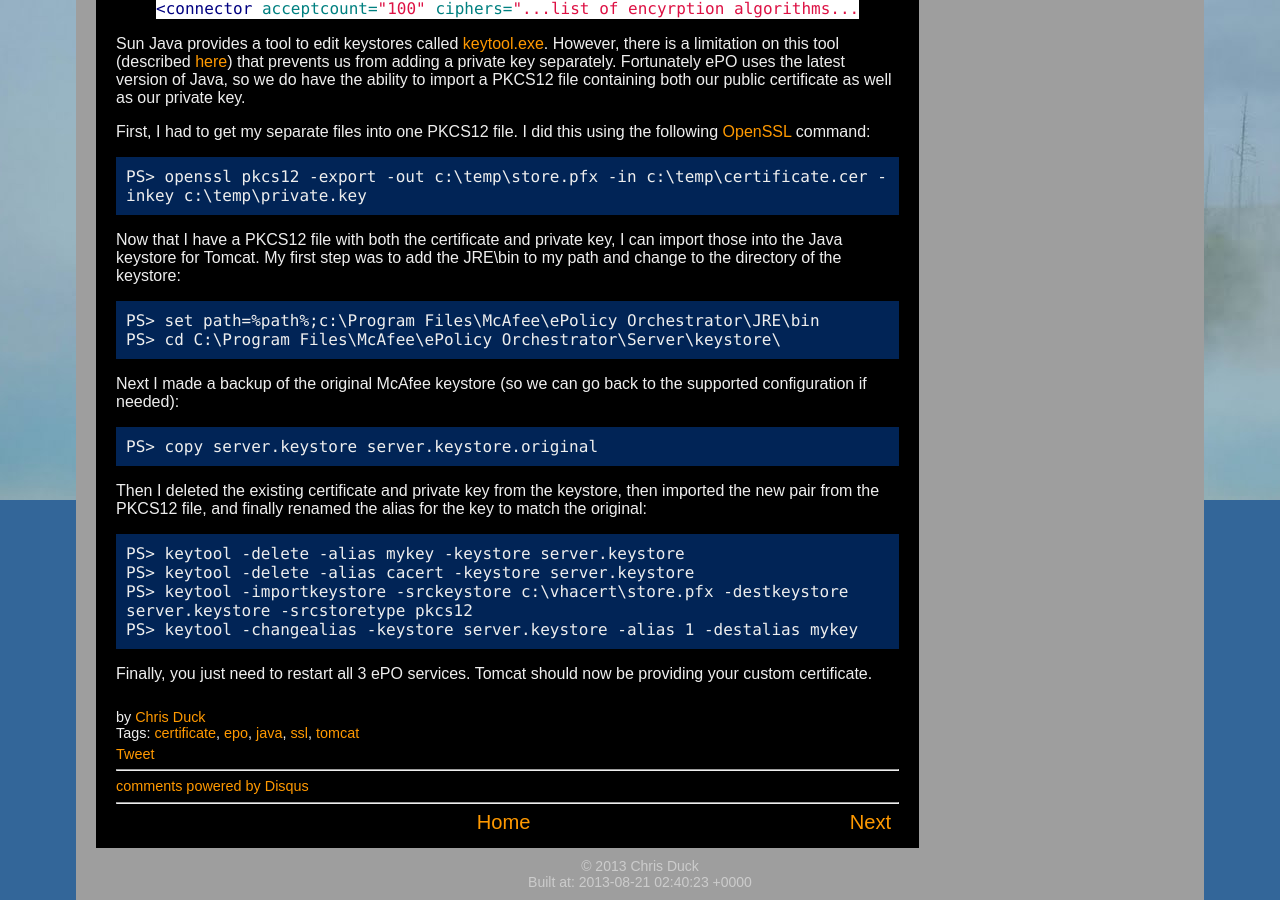
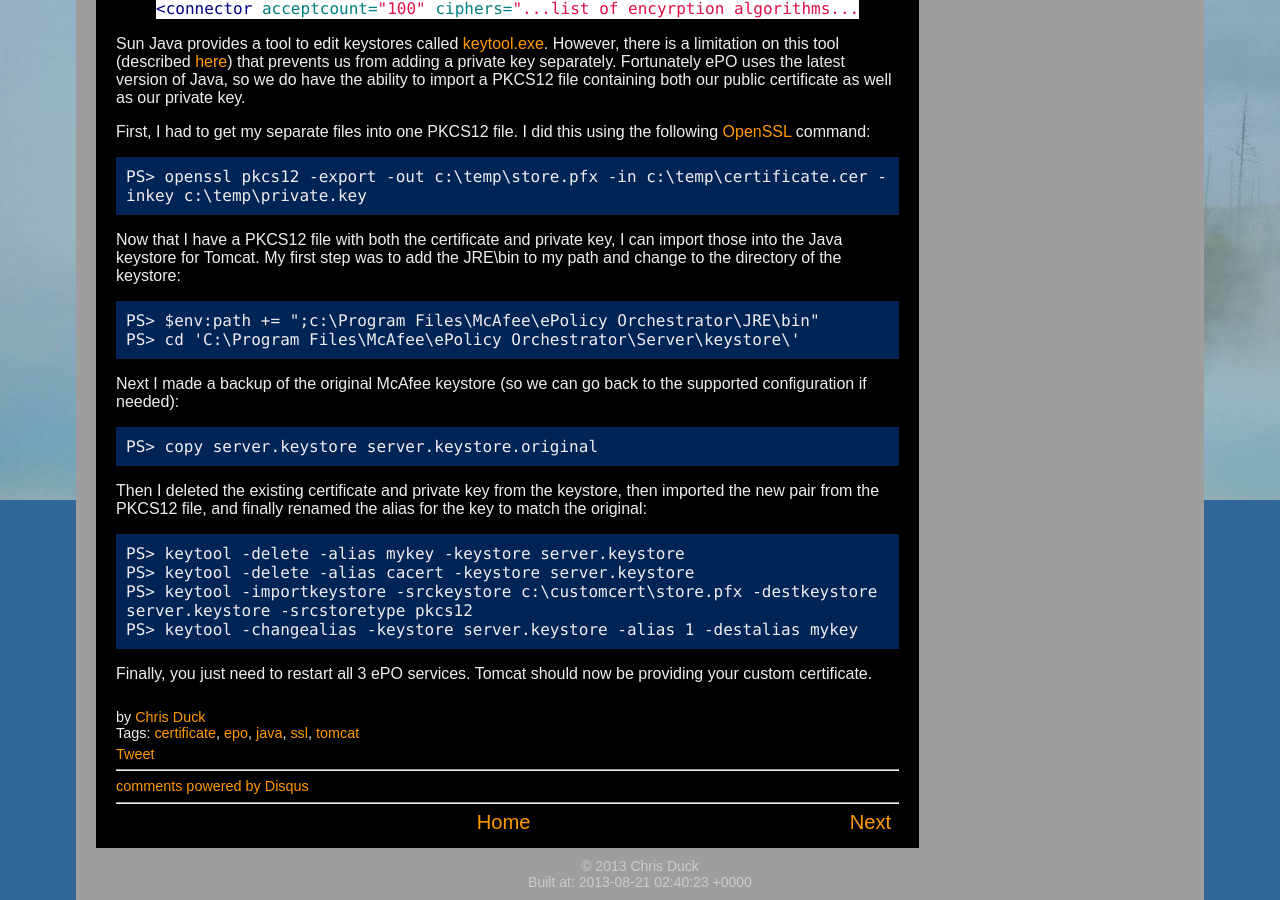
Before and after one commit to gpduck/gpduck.github.io, a Jekyll site: the page built from _posts/2009-07-15-adding-a-custom-certificate-to-mcafee-epo.markdown, in a window 1280 px wide and 900 px high, scrolled down 624 px. Built offline with Jekyll 4.4.1, drawn with Linux system fonts in a browser that asks for light colours; comment, search, counter and statistics services are not loaded.

Commit message:
yeah, that wasn't powershell

```diff
--- a/_posts/2009-07-15-adding-a-custom-certificate-to-mcafee-epo.markdown
+++ b/_posts/2009-07-15-adding-a-custom-certificate-to-mcafee-epo.markdown
@@ -24,8 +24,8 @@
 
 Now that I have a PKCS12 file with both the certificate and private key, I can import those into the Java keystore for Tomcat. My first step was to add the JRE\bin to my path and change to the directory of the keystore:
 
-<div class="psconsole">PS> set path=%path%;c:\Program Files\McAfee\ePolicy Orchestrator\JRE\bin<br />
-PS> cd C:\Program Files\McAfee\ePolicy Orchestrator\Server\keystore\</div>
+<div class="psconsole">PS> $env:path += ";c:\Program Files\McAfee\ePolicy Orchestrator\JRE\bin"<br />
+PS> cd 'C:\Program Files\McAfee\ePolicy Orchestrator\Server\keystore\'</div>
 
 Next I made a backup of the original McAfee keystore (so we can go back to the supported configuration if needed):
 
@@ -35,7 +35,7 @@
 
 <div class="psconsole">PS> keytool -delete -alias mykey -keystore server.keystore<br />
 PS> keytool -delete -alias cacert -keystore server.keystore<br />
-PS> keytool -importkeystore -srckeystore c:\vhacert\store.pfx -destkeystore server.keystore -srcstoretype pkcs12<br />
+PS> keytool -importkeystore -srckeystore c:\customcert\store.pfx -destkeystore server.keystore -srcstoretype pkcs12<br />
 PS> keytool -changealias -keystore server.keystore -alias 1 -destalias mykey</div>
 
 Finally, you just need to restart all 3 ePO services. Tomcat should now be providing your custom certificate.
```
